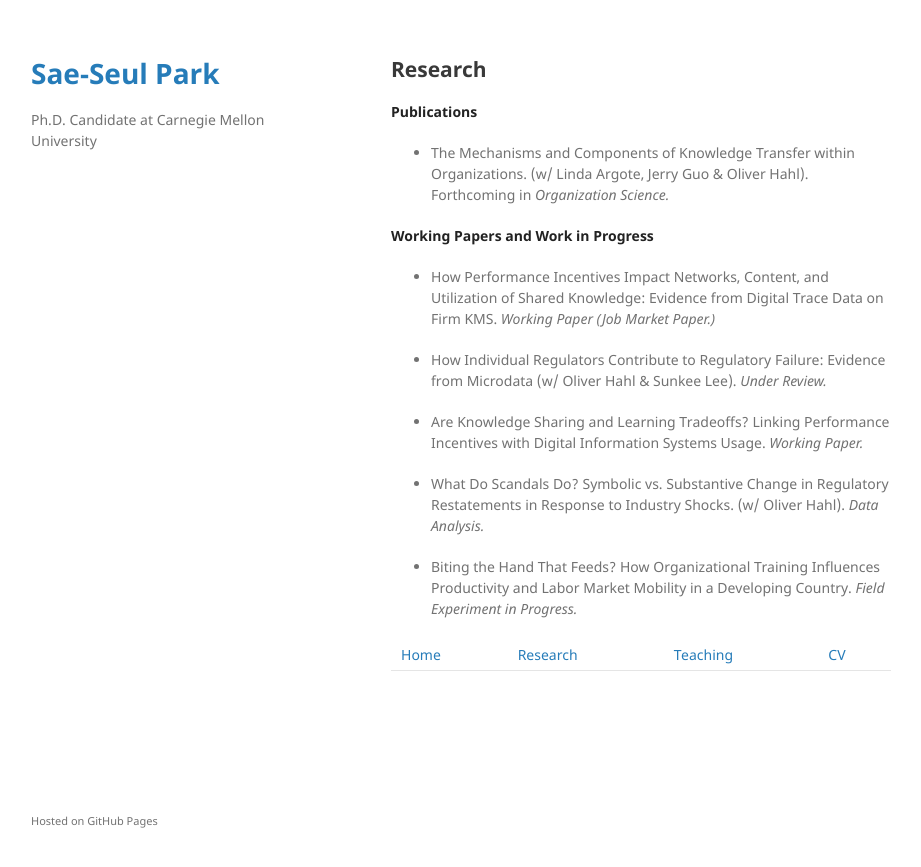
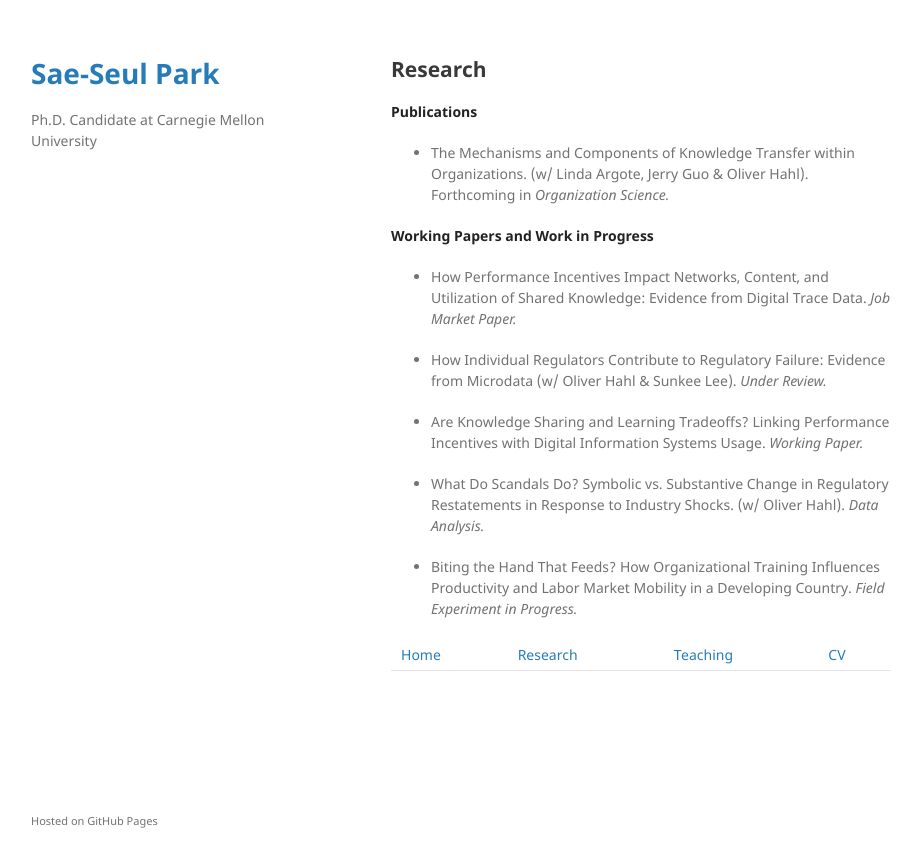
Before and after one commit to saepark/saepark.github.io, a Jekyll site: the page built from research.md, in a window 1280 px wide. Shown: the top 867 px of the page, without its empty margins (179-1100 px from the left). Built offline with Jekyll 4.4.1, drawn with Linux system fonts in a browser that asks for light colours; our own code applies the rules of GitHub Pages for plain Markdown files.

Commit message:
Update research.md

```diff
--- a/research.md
+++ b/research.md
@@ -8,7 +8,7 @@
 * The Mechanisms and Components of Knowledge Transfer within Organizations. (w/ Linda Argote, Jerry Guo & Oliver Hahl). Forthcoming in _Organization Science._
 
 **Working Papers and Work in Progress**
-* How Performance Incentives Impact Networks, Content, and Utilization of Shared Knowledge: Evidence from Digital Trace Data on Firm KMS. _Working Paper (Job Market Paper.)_
+* How Performance Incentives Impact Networks, Content, and Utilization of Shared Knowledge: Evidence from Digital Trace Data. _Job Market Paper._
 
 * How Individual Regulators Contribute to Regulatory Failure: Evidence from Microdata (w/ Oliver Hahl & Sunkee Lee). _Under Review._
 
```
